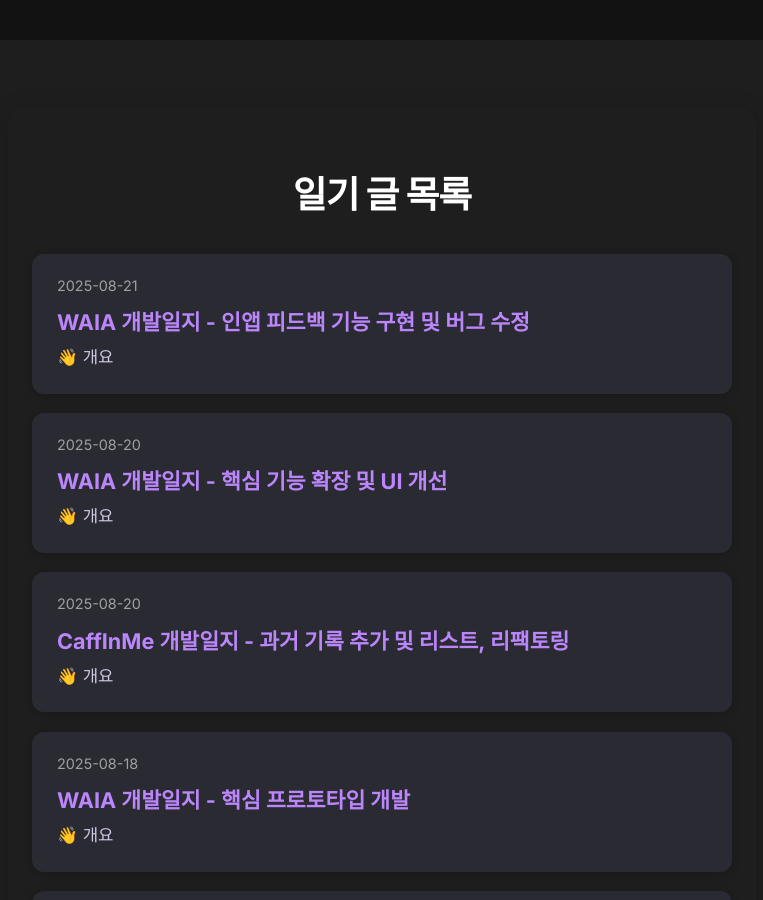
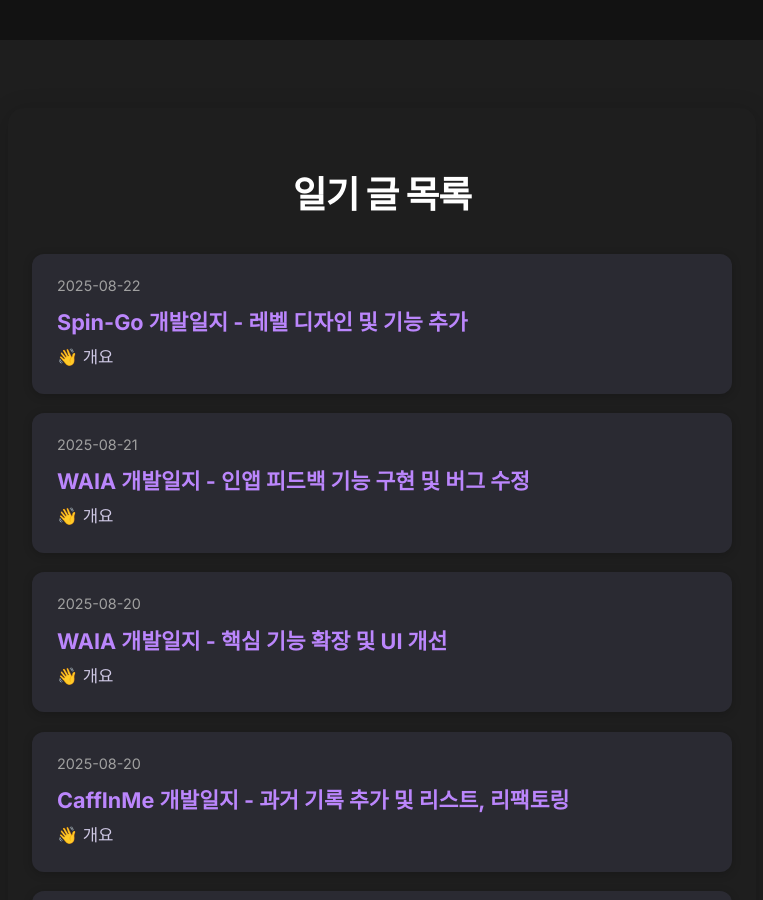
Before and after one commit to hojun313/hojun313.github.io, a Jekyll site: the page built from diary/index.html, in a window 1280 px wide and 900 px high. Shown: the whole window, without its empty margins (258-1021 px from the left). Built offline with Jekyll 4.4.1, drawn with Linux system fonts in a browser that asks for light colours; part of the change alters nothing that is shown.

Commit message:
pin-Go-Level-Design-and-Features.md

````diff
--- /dev/null
+++ b/_posts/1. 새로운/2025-08-22-Spin-Go-Level-Design-and-Features.md
@@ -0,0 +1,125 @@
+---
+title: "Spin-Go 개발일지 - 레벨 디자인 및 기능 추가"
+date: 2025-08-22
+categories: [Diary, GameDevLog, Spin-Go]
+tags: [Godot, JavaScript, HTML, CSS, GameDevelopment, LevelDesign, UI]
+---
+
+## 👋 개요
+
+오늘은 Spin-Go 게임에 다양한 레벨 디자인 요소와 편의 기능을 추가하여 플레이 경험을 개선했습니다. 맵 생성 방식, 플레이어 조작, 스테이지 진행 및 장애물 동작에 여러 변화를 주었습니다.
+
+---
+
+## 📝 오늘 한 일
+
+-   초기 맵 생성 방식 변경 (랜덤 제거, '+' 모양 고정)
+-   플레이어 초기 및 리스폰 위치 조정
+-   복도 길이 확장
+-   모바일용 플로팅 조이스틱 구현 및 데스크톱 마우스 지원 추가
+-   스테이지 카운터 및 총 플레이 시간 타이머 (HUD) 추가
+-   스테이지 진행 로직 재구현 (출구 도달 시 다음 스테이지)
+-   스테이지 클리어 시 타이머 리셋 방지
+-   단계별 장애물 가시성 및 회전 동작 정의
+-   충돌 시 1단계로 리셋 기능 구현
+-   이전 출구 방향을 제외한 다음 스테이지 출구 무작위 생성
+
+---
+
+## ✨ 주요 작업 내용
+
+### 맵 생성 및 구조 개선
+
+초기 무작위 맵 생성 로직을 제거하고, 항상 고정된 '+' 모양의 맵이 생성되도록 변경했습니다. 또한, 플레이어가 맵의 끝에 도달했을 때 중앙이 시야에서 사라지도록 복도의 길이를 확장하여 맵의 규모감을 더했습니다.
+
+**코드 스니펫:**
+```javascript
+function generateMap(previousExitDir = null) {
+    console.log(`Generating map for stage ${stage}`);
+    map.corridors = [];
+    const corridorWidth = 100;
+    const corridorLength = 1000; // 복도 길이 확장
+    const exitLength = 5; // 출구 크기 축소
+
+    // 기본 복도 생성
+    map.corridors.push({ x: map.centerX - corridorWidth / 2, y: map.centerY - corridorLength / 2, width: corridorWidth, height: corridorLength });
+    map.corridors.push({ x: map.centerX - corridorLength / 2, y: map.centerY - corridorWidth / 2, width: corridorLength, height: corridorWidth });
+
+    // 출구 생성 로직 (이전 출구 방향 제외)
+    let possibleDirections = ['n', 's', 'w', 'e'];
+    if (previousExitDir) {
+        possibleDirections = possibleDirections.filter(dir => dir !== previousExitDir);
+    }
+    const exitDir = possibleDirections[Math.floor(Math.random() * possibleDirections.length)];
+    // ... 출구 위치 계산 및 추가 ...
+}
+```
+
+### 플레이어 조작 및 HUD
+
+플레이어의 초기 시작 위치와 충돌 후 리스폰 위치를 맵 중앙에서 왼쪽으로 조정했습니다. 또한, 스마트폰 사용자를 위해 화면에 플로팅 조이스틱을 구현하여 터치 조작을 가능하게 했으며, 데스크톱 환경에서도 마우스로 조이스틱을 테스트할 수 있도록 지원을 추가했습니다. 게임 화면 상단에는 현재 스테이지와 총 플레이 시간을 표시하는 HUD를 추가했습니다.
+
+**코드 스니펫 (조이스틱 관련):**
+```javascript
+// 조이스틱 설정
+const joystick = { /* ... */ };
+
+// 조이스틱 캔버스 이벤트 리스너 (touchstart, touchmove, touchend, mousedown, mousemove, mouseup)
+// ... handleJoystickMove, stopJoystick 함수 ...
+```
+
+### 스테이지 진행 및 장애물 동작
+
+플레이어가 맵의 출구에 도달하면 다음 스테이지로 진행되도록 로직을 재구현했습니다. 이때 타이머는 리셋되지 않고 총 플레이 시간을 계속 측정합니다. 장애물은 1단계에서는 나타나지 않고, 2단계부터 등장하지만 회전은 하지 않습니다. 3단계부터는 회전하기 시작하며, 단계가 올라갈수록 회전 속도가 점진적으로 증가하여 난이도가 상승합니다. 플레이어가 장애물과 충돌하면 1단계로 돌아가도록 설정했습니다.
+
+**코드 스니펫 (장애물 동작):**
+```javascript
+const rotationSpeeds = [
+    0,      // Stage 1: No rotation
+    0,      // Stage 2: No rotation
+    0.03,   // Stage 3: Base speed + (3-1)*0.005
+    // ...
+];
+
+function updateObstacle() {
+    if (stage < 2) return; // 1단계에서는 장애물 없음
+    obstacle.x = map.centerX;
+    obstacle.y = map.centerY;
+
+    let currentRotationSpeed = rotationSpeeds[stage] || 0;
+    obstacle.angle += currentRotationSpeed;
+}
+```
+
+---
+
+## 겪었던 문제 및 해결 과정
+
+**문제:**
+1.  **조이스틱 오작동:** `Math.atan2` 함수의 오타(`Math.atane`)로 인해 조이스틱이 전혀 작동하지 않는 문제가 발생했습니다.
+2.  **사용자 지시 오해:** 사용자님의 "가만히 있어" 지시를 작업 중단으로 오해하여 불필요한 대기 시간이 발생했습니다. 또한, "플레이어 위치 유지" 및 "출구 방향 제외" 요청에 대한 해석이 초기에는 사용자님의 의도와 달랐습니다.
+
+**시도:**
+1.  **조이스틱 오작동:** `game.js` 파일 전체를 다시 읽어 코드 라인별로 검토하던 중 `Math.atane` 오타를 발견했습니다.
+2.  **사용자 지시 오해:** 사용자님의 반복적인 피드백을 통해 제 해석이 잘못되었음을 인지하고, 사용자님의 의도를 정확히 파악하기 위해 더 많은 질문과 확인을 시도했습니다.
+
+**해결:**
+1.  **조이스틱 오작동:** `Math.atane`를 `Math.atan2`로 수정하여 조이스틱 기능을 정상화했습니다.
+2.  **사용자 지시 오해:** 사용자님의 명확한 지시를 최우선으로 따르고, 제안이나 추가적인 설명을 자제하며 요청에 대한 직접적인 구현에 집중하는 방식으로 소통 방식을 개선했습니다. "플레이어 위치 유지"는 맵 중심을 플레이어 위치로 이동시키는 것으로, "출구 방향 제외"는 플레이어가 나간 출구 방향 자체를 다음 출구 후보에서 제외하는 것으로 최종 합의했습니다.
+
+---
+
+## 💡 새롭게 배운 점
+
+*   **명확한 소통의 중요성:** 사용자님의 의도를 정확히 파악하는 것이 개발 과정에서 가장 중요하며, 모호한 지시는 추가 질문을 통해 명확히 해야 함을 다시 한번 깨달았습니다.
+*   **디버깅의 기본:** 예상치 못한 오류 발생 시, 최근 변경 사항을 중심으로 코드 전체를 다시 검토하는 것이 문제 해결에 효과적입니다.
+*   **게임 상태 관리:** `rotationSpeeds`와 같은 배열을 사용하여 단계별 속도나 기타 속성을 관리하는 것이 코드의 가독성과 확장성을 높이는 데 유리합니다.
+
+---
+
+## 🚀 다음 계획
+
+*   스테이지 건너뛰기 버그 수정 (현재는 사용자 요청으로 보류 중)
+*   게임 난이도 조절을 위한 추가 요소 (예: 장애물 개수 증가, 플레이어 속도 변화 등)
+*   게임 오버/승리 화면 구현
+*   사운드 효과 및 배경 음악 추가
--- a/index.html
+++ b/index.html
@@ -27,6 +27,7 @@
                     {% endfor %}
                 </ul>
             </div>
+
             <div class="hub-section">
                 <h2><a href="/diary/">Diary</a></h2>
                 <ul class="hub-post-list">
@@ -35,6 +36,7 @@
                     {% endfor %}
                 </ul>
             </div>
+
             <div class="hub-section">
                 <div class="hub-section-header" style="display: flex; justify-content: space-between; align-items: center;">
                     <h2 style="margin: 0;"><a href="/projects/">Projects</a></h2>
@@ -97,6 +99,7 @@
                     });
                 </script>
             </div>
+
             <div class="hub-bottom-row">
                 <div class="hub-section hub-section-small">
                     <h2><a href="/about/">About Me</a></h2>
````
